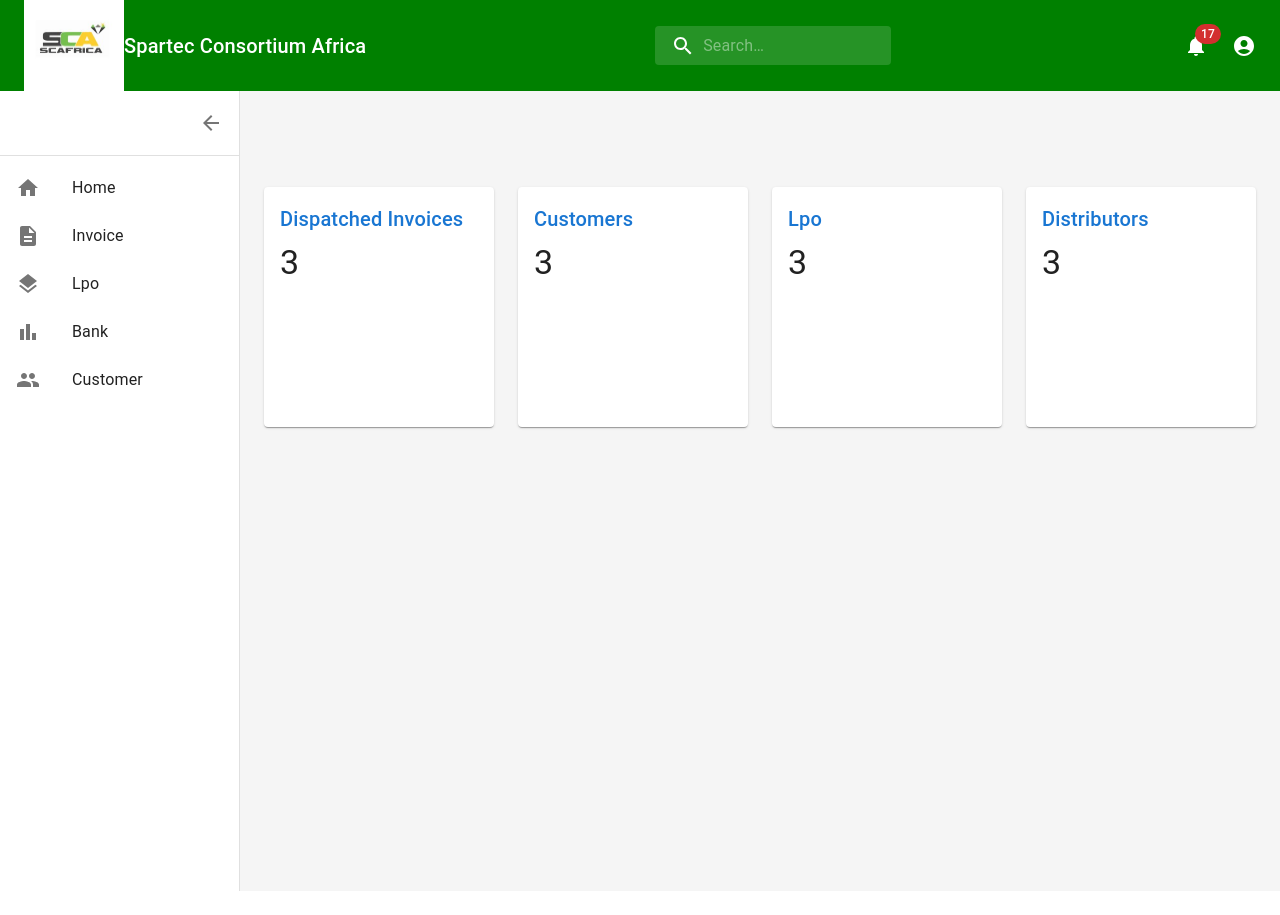
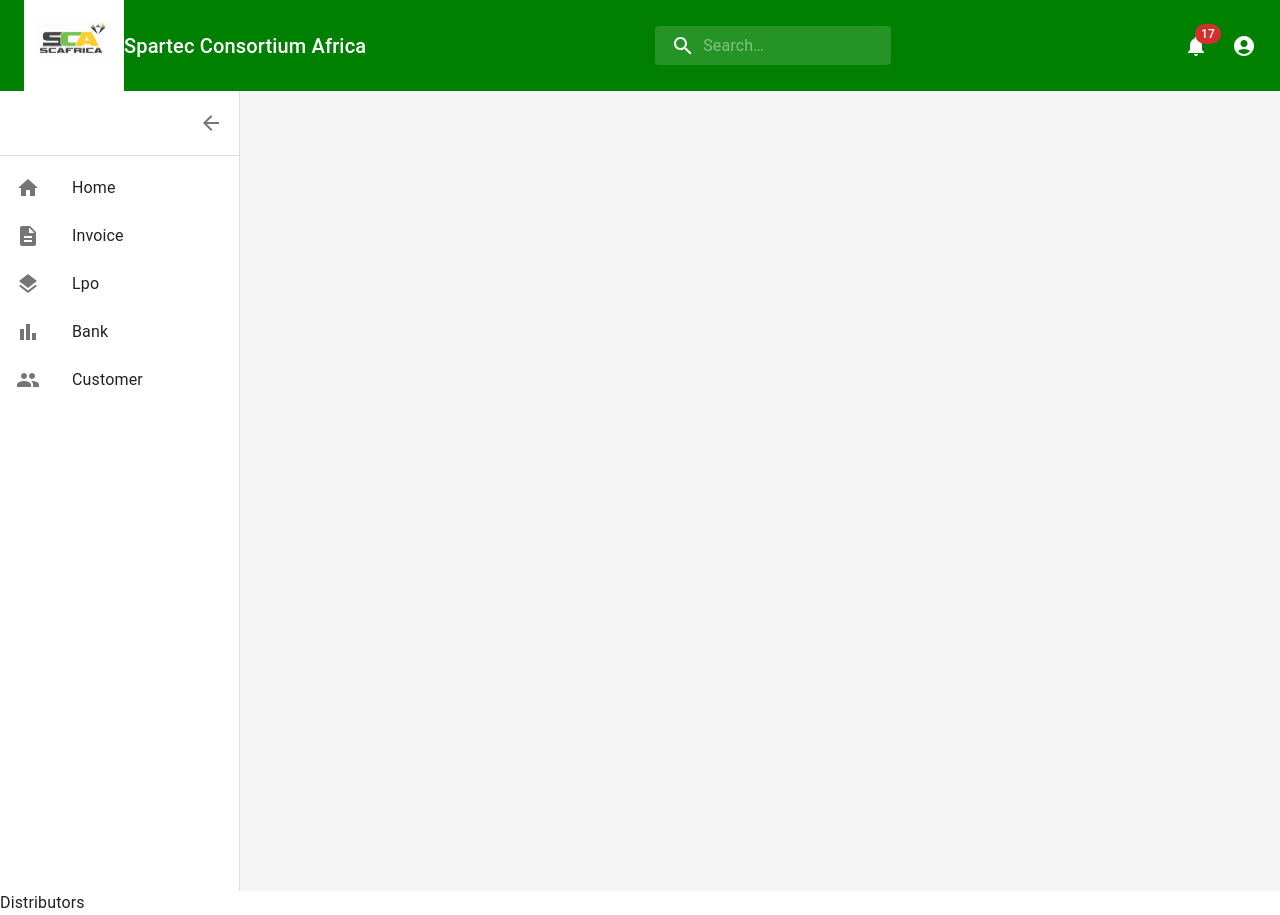
Before and after one commit to dohd/SCA-Track, a React (Create React App) app in the folder scainvoice/: page /customer in a window 1280 px wide. Before the commit the page ends 891 px from the top, so only its background shows below. Built offline with nearby package versions, Linux system fonts and the light colour scheme.

Commit message:
start basic routing implementation

```diff
--- a/scainvoice/src/App.js
+++ b/scainvoice/src/App.js
@@ -1,36 +1,33 @@
-
 import './App.css';
 import Topbar from "./components/Topbar"
-import Home from "./components/pages/home/Home"
+import Sidebar from "./components/sidebar/Sidebar"
+import {BrowserRouter as Router, Route, Routes,} from "react-router-dom";
+import ArrowBackIcon from "@mui/icons-material/ArrowBack";
+import React from "react";
 
-import Invoice from "./components/pages/Invoice/InvoiceList"
-import Sidebar from "./components/sidebar/Sidebar"
-import Customer  from './components/pages/customer/Customer';
-import {BrowserRouter as Router,Route,Routes,} from "react-router-dom";
-import CreateNewCustomer from './components/pages/customer/CreateNewCustomer';
-import InvoiceList from './components/pages/Invoice/InvoiceList';
 function App() {
     return (
 
         <Router>
-    <Topbar />
+            <Topbar/>
             <div className="container">
-      <Sidebar />
-      <Routes>
-        <Route  path="/" component={Home} />
-        <Route path="/Invoice" component={Invoice} />
-        <Route exact path="/InvoiceList" component={InvoiceList} />
-        <Route path="/Customer" component={Customer} />
+                <Sidebar/>
+                {/*<Routes>*/}
+                {/*    <Route path="/" component={Home}/>*/}
+                {/*    <Route path="/Invoice" component={Invoice}/>*/}
+                {/*    <Route exact path="/InvoiceList" component={InvoiceList}/>*/}
+                {/*    <Route path="/Customer" component={Customer}/>*/}
 
-        <Route path="/CreateNewCustomer" component={CreateNewCustomer} />
+                {/*    <Route path="/CreateNewCustomer" component={CreateNewCustomer}/>*/}
 
-      </Routes>
+                {/*</Routes>*/}
             </div>
         </Router>
-
 
 
     );
 }
 
+// <ArrowBackIcon style={{transform: open ? 'rotate(0deg)' : 'rotate(180deg)'}}/>
+
 export default App;
--- a/scainvoice/src/components/bank/Bank.jsx
+++ b/scainvoice/src/components/bank/Bank.jsx
@@ -0,0 +1,7 @@
+import React from "react";
+
+export default function Banks() {
+    return (
+        <div>Banks</div>
+    )
+}
--- a/scainvoice/src/components/lpo/Lpo.jsx
+++ b/scainvoice/src/components/lpo/Lpo.jsx
@@ -1,7 +1,7 @@
 import React from 'react'
 
 export default function Lpo() {
-  return (
-    <div>Lpo</div>
-  )
+    return (
+        <div>Lpof</div>
+    )
 }
--- a/scainvoice/src/components/sidebar/Customerdb.jsx
+++ /dev/null
@@ -1,18 +0,0 @@
-import * as React from 'react';
-
-import Typography from '@mui/material/Typography';
-import Title from './Title';
-
-
-  export default function Customer() {
-    return (
-      <React.Fragment>
-        <Title>Customers</Title>
-        <Typography component="p" variant="h4">
-        3
-        </Typography>
-
-
-      </React.Fragment>
-    );
-  }
--- a/scainvoice/src/components/sidebar/Dispatched.jsx
+++ /dev/null
@@ -1,20 +0,0 @@
-import * as React from 'react';
-
-import Typography from '@mui/material/Typography';
-import Title from './Title';
-
-
-
-
-
-  export default function Deposits() {
-    return (
-      <React.Fragment>
-        <Title>Dispatched Invoices</Title>
-        <Typography component="p" variant="h4">
-        3
-        </Typography>
-
-      </React.Fragment>
-    );
-  }
--- a/scainvoice/src/components/sidebar/Distributorsdb.jsx
+++ /dev/null
@@ -1,18 +0,0 @@
-import * as React from 'react';
-
-import Typography from '@mui/material/Typography';
-import Title from './Title';
-
-
-  export default function Distributor() {
-    return (
-      <React.Fragment>
-        <Title>Distributors</Title>
-        <Typography component="p" variant="h4">
-        3
-        </Typography>
-
-
-      </React.Fragment>
-    );
-  }
--- a/scainvoice/src/components/sidebar/Lpodb.jsx
+++ /dev/null
@@ -1,18 +0,0 @@
-import * as React from 'react';
-
-import Typography from '@mui/material/Typography';
-import Title from './Title';
-
-
-  export default function Lpodb() {
-    return (
-      <React.Fragment>
-        <Title>Lpo</Title>
-        <Typography component="p" variant="h4">
-        3
-        </Typography>
-
-
-      </React.Fragment>
-    );
-  }
--- a/scainvoice/src/components/sidebar/Sidebar.jsx
+++ b/scainvoice/src/components/sidebar/Sidebar.jsx
@@ -1,30 +1,22 @@
 import React from 'react'
-import { styled, createTheme, ThemeProvider } from '@mui/material/styles';
+import {styled, createTheme, ThemeProvider} from '@mui/material/styles';
 import Box from '@mui/material/Box'
 import MuiAppBar from '@mui/material/AppBar';
 import CssBaseline from '@mui/material/CssBaseline'
 import Toolbar from '@mui/material/Toolbar';
 import IconButton from '@mui/material/IconButton';
-import { Link } from 'react-router-dom';
-import Dispatched from './Dispatched'
-import Customerdb from './Customerdb'
-import Lpodb from './Lpodb';
 import MuiDrawer from '@mui/material/Drawer';
-import Grid from '@mui/material/Grid'
-import Paper from '@mui/material/Paper';
-
 import Container from '@mui/material/Container'
 import ArrowBackIcon from '@mui/icons-material/ArrowBack';
 import List from '@mui/material/List';
 import Divider from '@mui/material/Divider';
-import { mainListItems} from './ListItems';
-import Distributor from './Distributorsdb';
-import { green } from '@mui/material/colors';
+import {mainListItems} from './ListItems';
+import {green} from '@mui/material/colors';
 
 const drawerWidth = 240;
 const AppBar = styled(MuiAppBar, {
     shouldForwardProp: (prop) => prop !== 'open',
-})(({ theme, open }) => ({
+})(({theme, open}) => ({
     zIndex: theme.zIndex.drawer + 1,
     transition: theme.transitions.create(['width', 'margin'], {
         easing: theme.transitions.easing.sharp,
@@ -40,8 +32,8 @@ const AppBar = styled(MuiAppBar, {
     }),
 }));
 
-const Drawer = styled(MuiDrawer, { shouldForwardProp: (prop) => prop !== 'open' })(
-  ({ theme, open }) => ({
+const Drawer = styled(MuiDrawer, {shouldForwardProp: (prop) => prop !== 'open'})(
+    ({theme, open}) => ({
         '& .MuiDrawer-paper': {
             position: 'relative',
             whiteSpace: 'nowrap',
@@ -63,7 +55,7 @@ const Drawer = styled(MuiDrawer, { shouldForwardProp: (prop) => prop !== 'open'
                 },
             }),
         },
-    backgroundColor:green
+        backgroundColor: green
     }),
 );
 
@@ -78,10 +70,9 @@ export default function Sidebar() {
 
     return (
         <ThemeProvider theme={defaultTheme}>
-    <Box sx={{ display: 'flex' }}>
-    <CssBaseline />
+            <Box sx={{display: 'flex'}}>
+                <CssBaseline/>
                 <AppBar position="absolute" open={open}>
-
 
                 </AppBar>
                 <Drawer variant="permanent" open={open}>
@@ -94,13 +85,13 @@ export default function Sidebar() {
                         }}
                     >
                         <IconButton onClick={toggleDrawer}>
-          <ArrowBackIcon />
+                            {/* rotate the arrow icon if open or closed */}
+                            <ArrowBackIcon style={{transform: open ? 'rotate(0deg)' : 'rotate(180deg)'}}/>
                         </IconButton>
                     </Toolbar>
-      <Divider />
+                    <Divider/>
                     <List component="nav">
                         {mainListItems}
-
                     </List>
                 </Drawer>
                 <Box
@@ -115,64 +106,7 @@ export default function Sidebar() {
                         overflow: 'auto',
                     }}
                 >
-      <Toolbar />
-      <Container maxWidth="lg" sx={{ mt: 4, mb: 4 }}>
-        <Grid container spacing={3}>
-           {/* Dispatched Invoice */}
-           <Grid item xs={12} md={4} lg={3}>
-                <Paper
-                  sx={{
-                    p: 2,
-                    display: 'flex',
-                    flexDirection: 'column',
-                    height: 240,
-                  }}
-                >
-                  <Dispatched />
-                </Paper>
-              </Grid>
-          {/* Recent Customers */}
-          <Grid item xs={12} md={4} lg={3}>
-            <Paper
-              sx={{
-                p: 2,
-                display: 'flex',
-                flexDirection: 'column',
-                height: 240,
-              }}
-            >
-              <Customerdb />
-            </Paper>
-          </Grid>
-          {/* LPO */}
-          <Grid item xs={12} md={4} lg={3}>
-                <Paper
-                  sx={{
-                    p: 2,
-                    display: 'flex',
-                    flexDirection: 'column',
-                    height: 240,
-                  }}
-                >
-                  <Lpodb />
-                </Paper>
-              </Grid>
 
-              <Grid item xs={12} md={4} lg={3}>
-                <Paper
-                  sx={{
-                    p: 2,
-                    display: 'flex',
-                    flexDirection: 'column',
-                    height: 240,
-                  }}
-                >
-                  <Distributor />
-                </Paper>
-              </Grid>
-        </Grid>
-
-      </Container>
                 </Box>
             </Box>
         </ThemeProvider>
--- /dev/null
+++ b/scainvoice/src/error-page.jsx
@@ -0,0 +1,18 @@
+import {useRouteError} from "react-router-dom";
+
+export default function ErrorPage() {
+    const error = useRouteError();
+    console.error(error);
+
+    // include some css to create a beautiful 404 page
+
+    return (
+        <div id="error-page">
+            <h1>Oops!</h1>
+            <p>Sorry, an unexpected error has occurred.</p>
+            <p>
+                <i>{error.statusText || error.message}</i>
+            </p>
+        </div>
+    );
+}
--- a/scainvoice/src/index.js
+++ b/scainvoice/src/index.js
@@ -2,11 +2,47 @@ import React from 'react';
 import ReactDOM from 'react-dom/client';
 import './index.css';
 import App from './App';
+import {createBrowserRouter, RouterProvider} from "react-router-dom";
+import Root from "./routes/root";
+import ErrorPage from "./error-page";
+import Distributors from "./components/distributors/Distributors";
+import Lpo from "./components/lpo/Lpo";
+import Banks from "./components/bank/Bank";
+
+const router = createBrowserRouter([
+    {
+        path: "/",
+        element: <Root/>,
+        errorElement: <ErrorPage/>,
+        children: [
+            {
+                path: "invoice",
+                element: <Distributors/>,
+            },
+            {
+                path: "distributor",
+                element: <Distributors/>,
+            },
+            {
+                path: "lpo",
+                element: <Lpo/>,
+            },
+            {
+                path: "bank",
+                element: <Banks/>,
+            },
+            {
+                path: "customer",
+                element: <Distributors/>,
+            },
+        ],
+    }
+]);
 
 
 const root = ReactDOM.createRoot(document.getElementById('root'));
 root.render(
-  <React.StrictMode>
-    <App />
-  </React.StrictMode>
+    <React.StrictMode>
+        <RouterProvider router={router}/>
+    </React.StrictMode>
 );
--- /dev/null
+++ b/scainvoice/src/routes/root.jsx
@@ -0,0 +1,17 @@
+import Topbar from "../components/Topbar";
+import Sidebar from "../components/sidebar/Sidebar";
+import React from "react";
+import {Outlet} from "react-router-dom";
+
+export default function Root() {
+    return (
+        <>
+            <Topbar/>
+            <div className="container">
+                <Sidebar/>
+                {/*    /!* outlet is where children will be rendered *!/*/}
+                <Outlet/>
+            </div>
+        </>
+    );
+}
```
Also changed, not shown: scainvoice/src/components/sidebar/ListItems.jsx (+17 -17 lines). Lines whose indentation alone changed are shown as unchanged.
